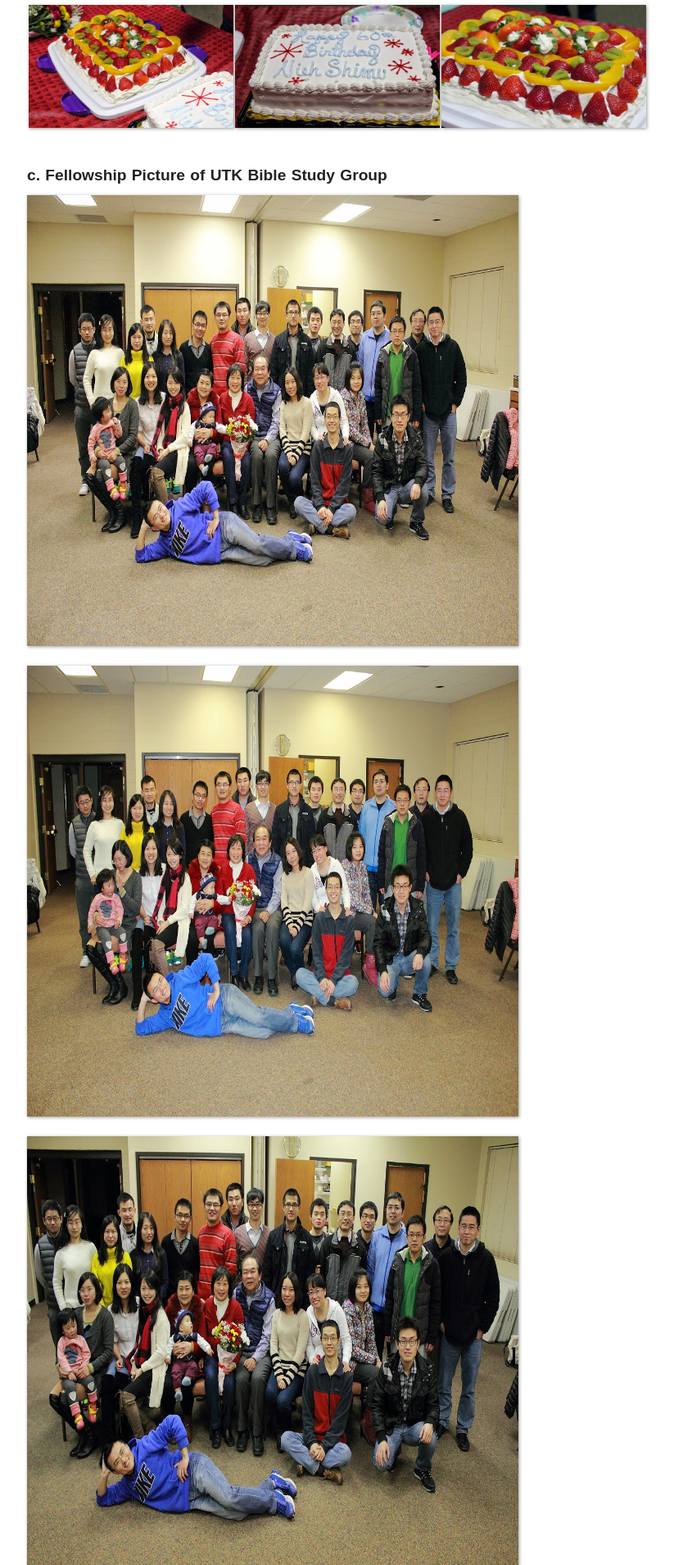
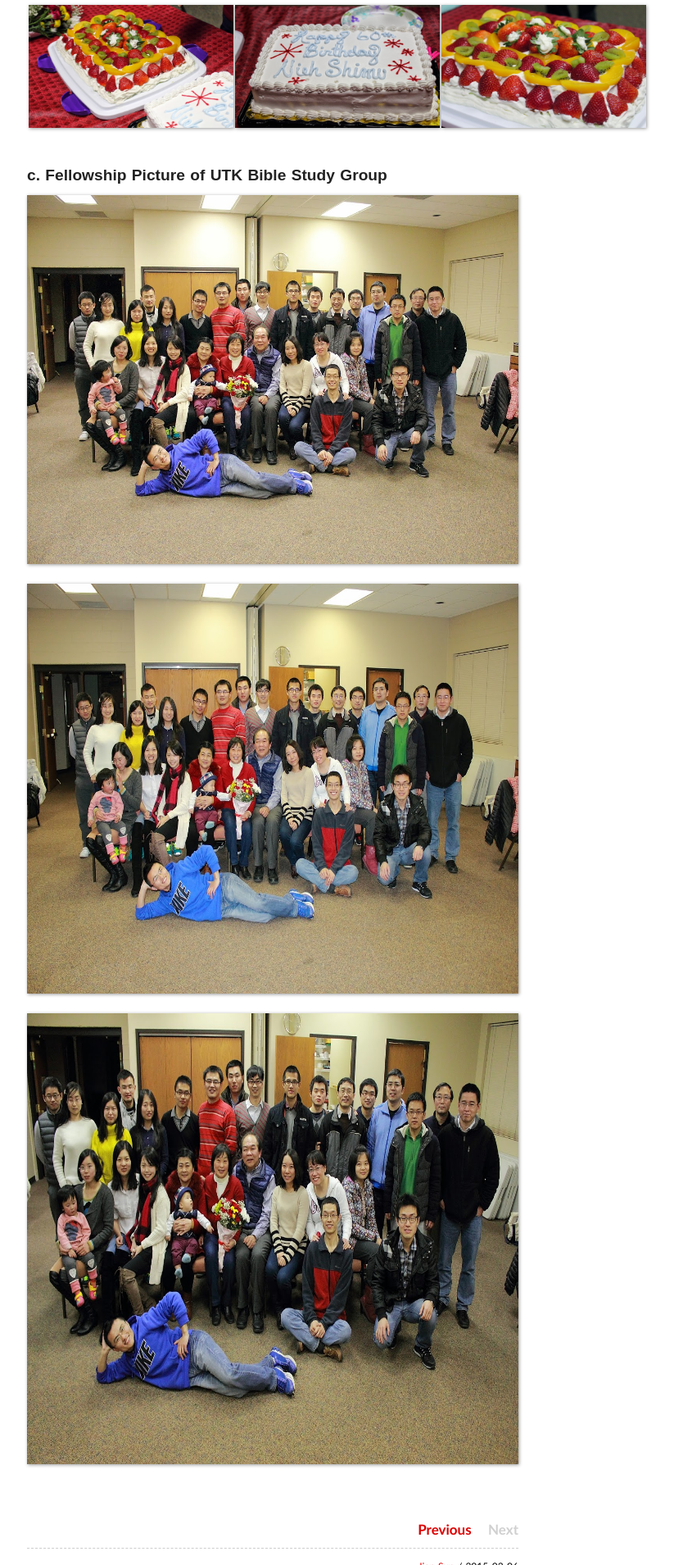
Before and after one commit to sjsprecious/sjsprecious.github.io, a Jekyll site: the page built from _posts/2015-03-06-UTK-BIBLE-STUDY-GROUP-EVENTS.md, in a window 1280 px wide. Shown: the part 573-2482 px from the top of the page at 82% size, without its empty margins (307-1130 px from the left). Built offline with Jekyll 4.4.1, drawn with Linux system fonts in a browser that asks for light colours; some web fonts are replaced; comment, search, counter and statistics services are not loaded.

Commit message:
event change6

```diff
--- a/_posts/2015-03-06-UTK-BIBLE-STUDY-GROUP-EVENTS.md
+++ b/_posts/2015-03-06-UTK-BIBLE-STUDY-GROUP-EVENTS.md
@@ -50,8 +50,8 @@
 
 ### c. Fellowship Picture of UTK Bible Study Group<br>
 
-<img src="/assets/images/2015/03/06/2015_knoxville51.png" alt="moves6" style="width: 850px; height: 550px;"/>
+<img src="/assets/images/2015/03/06/2015_knoxville51.png" alt="moves6" style="width: 850px; height: 450px;"/>
 
-<img src="/assets/images/2015/03/06/2015_knoxville52.png" alt="moves7" style="width: 850px; height: 550px;"/>
+<img src="/assets/images/2015/03/06/2015_knoxville52.png" alt="moves7" style="width: 850px; height: 500px;"/>
 
 <img src="/assets/images/2015/03/06/2015_knoxville55.png" alt="moves8" style="width: 850px; height: 550px;"/>
```
